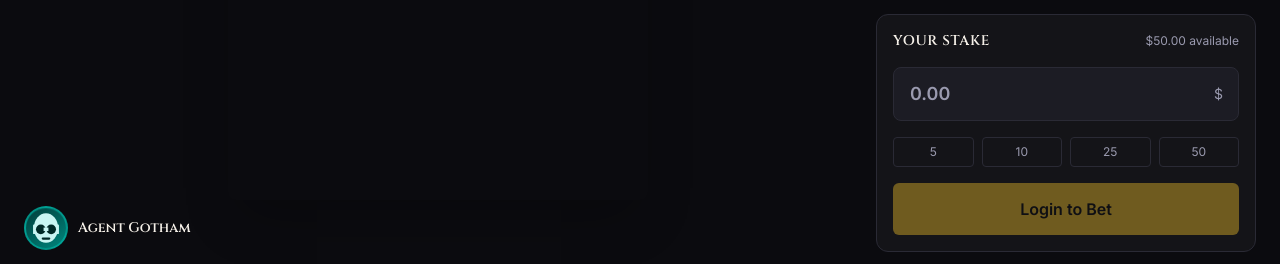
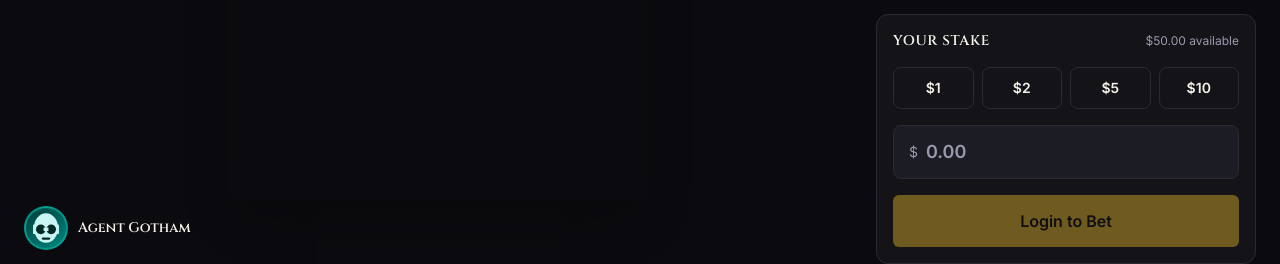
Before and after one commit to gikenye/juzz-events, a React (Vite) app in the folder frontend/: page /game in a window 1280 px wide. Shown: the part 359-623 px from the top of the page. Built offline with nearby package versions, Linux system fonts and the light colour scheme.

Commit message:
feat: move quick-stake buttons above input, use $1/$2/$5/$10 with active highlight

```diff
--- a/frontend/src/components/market/BetSlip.tsx
+++ b/frontend/src/components/market/BetSlip.tsx
@@ -25,8 +25,27 @@ export function BetSlip() {
         <span className="text-muted text-xs">${balance.toFixed(2)} available</span>
       </div>
 
+      {/* Quick amounts */}
+      <div className="flex gap-2">
+        {[1, 2, 5, 10].map(amt => (
+          <button
+            key={amt}
+            onClick={() => setStake(String(amt))}
+            disabled={!isMarketOpen}
+            className={`flex-1 py-2.5 text-sm font-semibold rounded-lg border transition-colors disabled:opacity-40 ${
+              parseFloat(stakeAmount) === amt
+                ? 'border-gold text-gold bg-gold/10'
+                : 'border-border text-ivory hover:border-gold hover:text-gold'
+            }`}
+          >
+            ${amt}
+          </button>
+        ))}
+      </div>
+
       {/* Amount input */}
       <div className="relative">
+        <span className="absolute left-4 top-1/2 -translate-y-1/2 text-muted text-sm">$</span>
         <input
           type="number"
           min="0.01"
@@ -35,23 +54,8 @@ export function BetSlip() {
           value={stakeAmount}
           onChange={e => setStake(e.target.value)}
           disabled={!isMarketOpen}
-          className="w-full bg-bg-surface border border-border rounded-lg px-4 py-3 pr-16 text-ivory text-lg font-semibold outline-none focus:border-gold transition-colors placeholder:text-muted disabled:opacity-50"
+          className="w-full bg-bg-surface border border-border rounded-lg pl-8 pr-4 py-3 text-ivory text-lg font-semibold outline-none focus:border-gold transition-colors placeholder:text-muted disabled:opacity-50"
         />
-        <span className="absolute right-4 top-1/2 -translate-y-1/2 text-muted text-sm">$</span>
-      </div>
-
-      {/* Quick amounts */}
-      <div className="flex gap-2">
-        {[5, 10, 25, 50].map(amt => (
-          <button
-            key={amt}
-            onClick={() => setStake(String(amt))}
-            disabled={!isMarketOpen}
-            className="flex-1 py-1.5 text-xs rounded border border-border text-muted hover:border-gold hover:text-gold transition-colors disabled:opacity-40"
-          >
-            {amt}
-          </button>
-        ))}
       </div>
 
       {/* Payout preview */}
```
